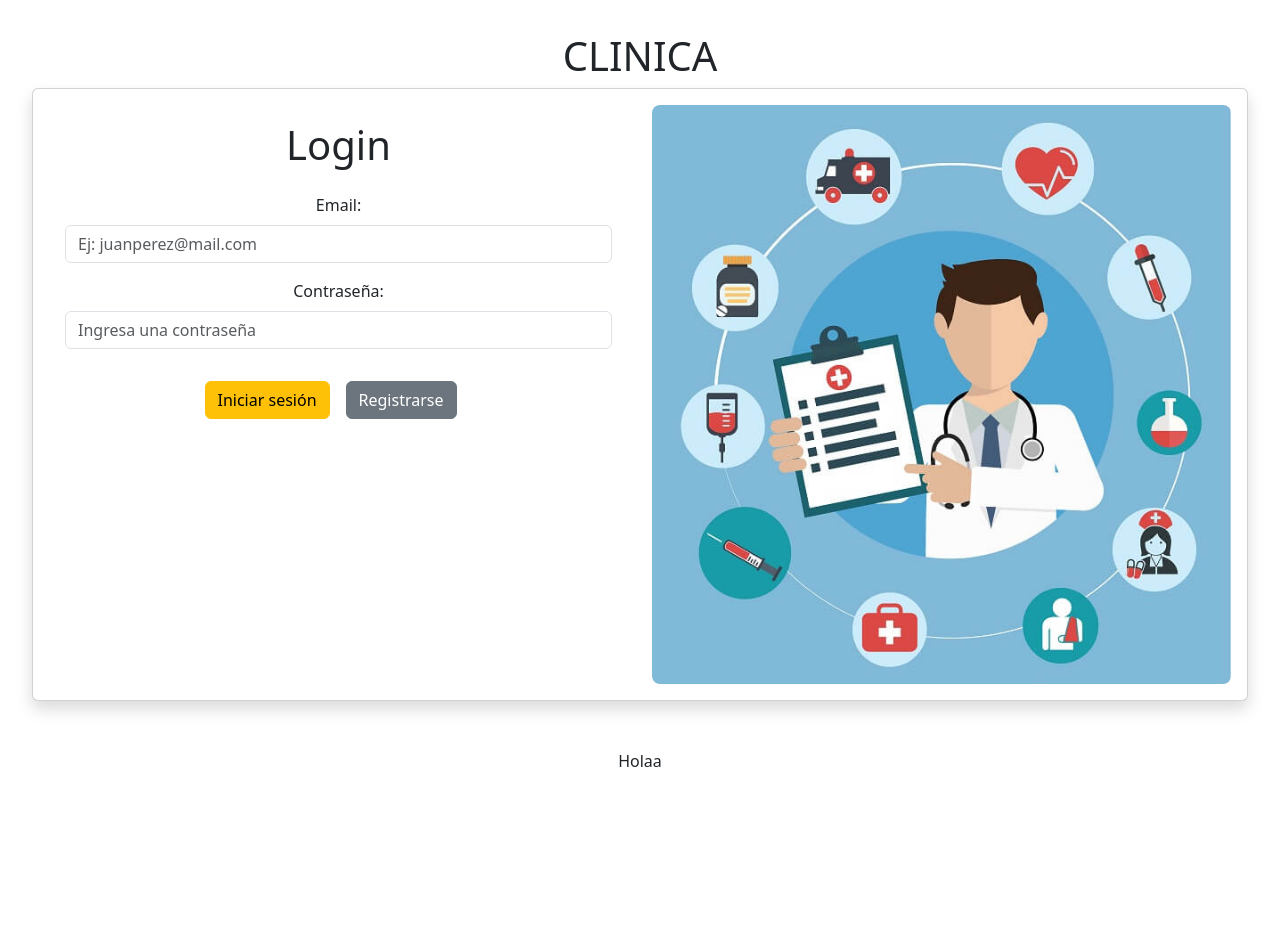
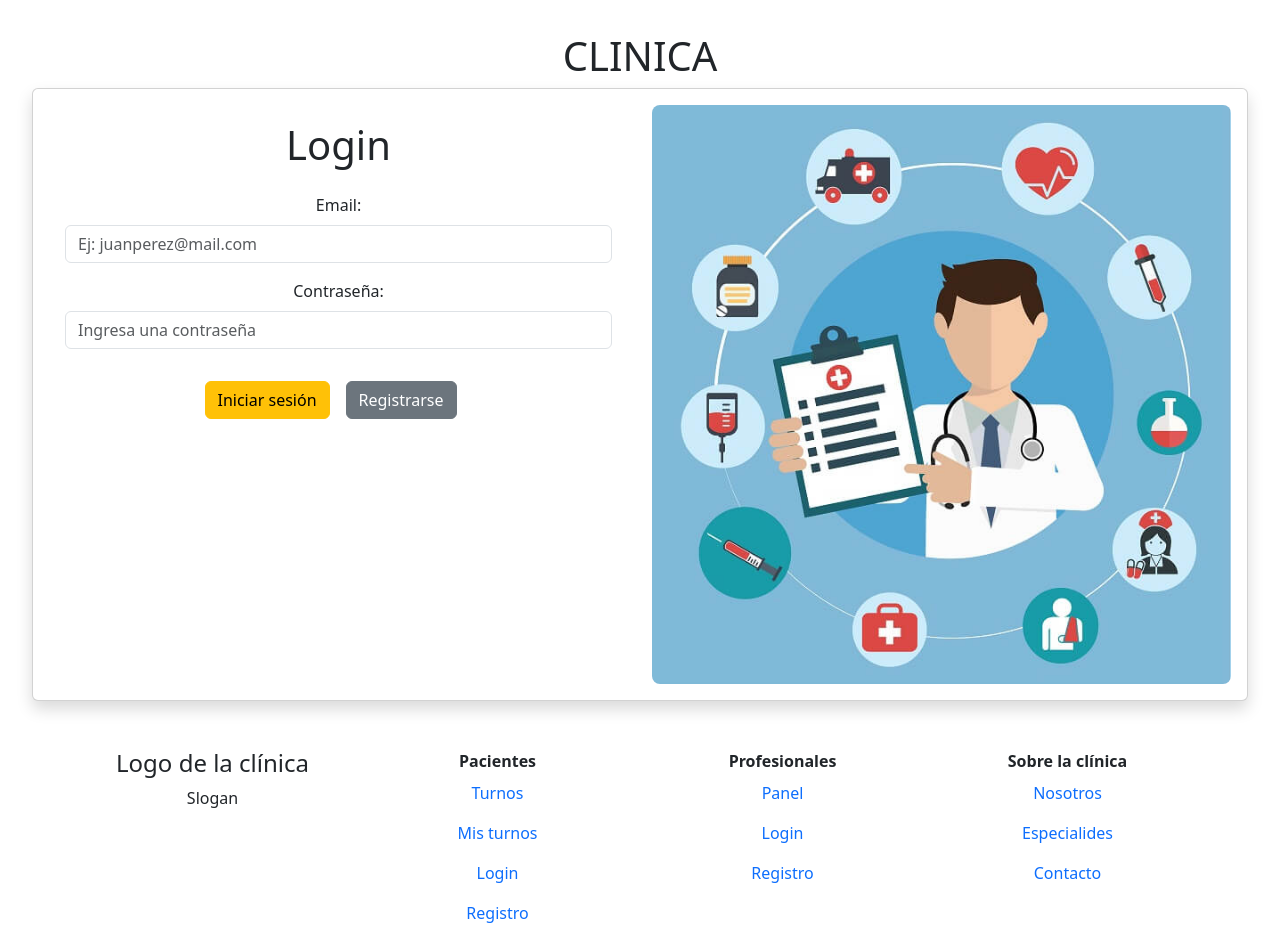
Before and after one commit to tomas0204/Clinica-React, a React (Vite) app: page /login in a window 1280 px wide. Shown: the top 952 px of the page. Before the commit the page ends 821 px from the top, so only its background shows below. Built offline with nearby package versions, Linux system fonts and the light colour scheme.

Commit message:
Avances estructura footer

```diff
--- a/src/components/Footer.jsx
+++ b/src/components/Footer.jsx
@@ -1,7 +1,52 @@
-function Footer () {
+import { Container, Row, Col} from 'react-bootstrap';
+import Nav from 'react-bootstrap/Nav';
+
+function Footer() {
     return (
         <footer>
-            <p>Holaa</p>
+            <Container>
+                <Row>
+                 <Col>
+                    <h4>Logo de la clínica</h4>
+                    <p>Slogan</p>
+                </Col>
+
+                <Col>
+                    <Nav className="flex-column">
+                    <Nav.Item>
+                        <strong>Pacientes</strong>
+                    </Nav.Item>
+                    <Nav.Link href="#">Turnos</Nav.Link>
+                    <Nav.Link href="#">Mis turnos</Nav.Link>
+                    <Nav.Link href="#">Login</Nav.Link>
+                    <Nav.Link href="#">Registro</Nav.Link>
+                </Nav>
+            </Col>
+
+            <Col>
+                <Nav className="flex-column">
+                    <Nav.Item>
+                    <strong>Profesionales</strong>
+                    </Nav.Item>
+                    <Nav.Link href="#">Panel</Nav.Link>
+                    <Nav.Link href="#">Login</Nav.Link>
+                    <Nav.Link href="#">Registro</Nav.Link>
+                </Nav>
+            </Col>
+
+            <Col>
+                <Nav className="flex-column">
+                    <Nav.Item>
+                    <strong>Sobre la clínica</strong>
+                    </Nav.Item>
+                <Nav.Link href="#">Nosotros</Nav.Link>
+                <Nav.Link href="#">Especialides</Nav.Link>
+                <Nav.Link href="#">Contacto</Nav.Link>
+                </Nav>
+            </Col>
+
+                </Row>
+            </Container>
         </footer>
     );
 }
--- a/src/main.jsx
+++ b/src/main.jsx
@@ -1,6 +1,7 @@
 import { StrictMode } from 'react'
 import { createRoot } from 'react-dom/client'
 import App from './App.jsx'
+import 'bootstrap/dist/css/bootstrap.min.css';
 
 createRoot(document.getElementById('root')).render(
   <StrictMode>
```
